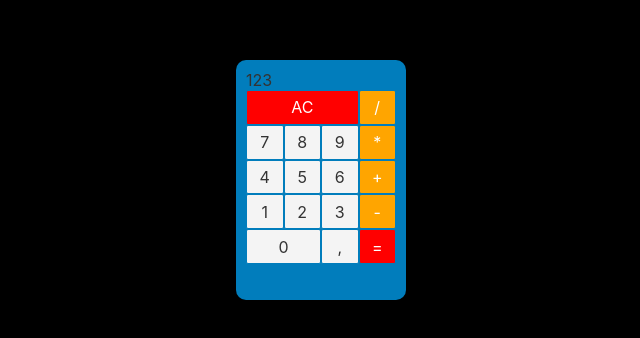
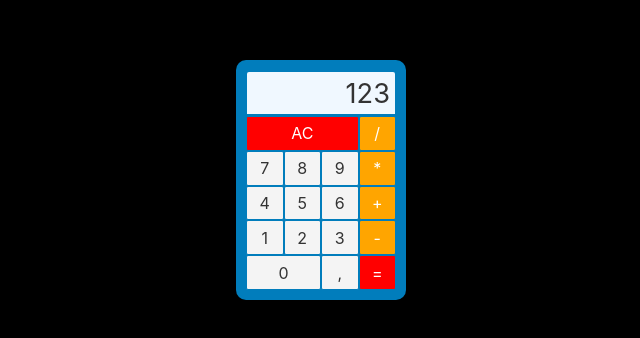
Before and after one commit to Andreas-Ziegler22/calculator-svelte, a Svelte app in the folder Calculator-Svelte/: page / in a window 1280 px wide. Shown: the part 228-566 px from the top of the page, without its empty margins (319-959 px from the left). Built offline with nearby package versions, Linux system fonts and the light colour scheme.

Commit message:
inside display style

```diff
--- a/Calculator-Svelte/src/components/display.svelte
+++ b/Calculator-Svelte/src/components/display.svelte
@@ -9,5 +9,17 @@
 <style>
   .displayD{
     display: flex;
+    flex: 1;
+    justify-content: flex-end;
+    align-items: center;
+    padding: 0px 5px;
+    font-size: 1.7rem;
+    background-color: aliceblue;
+    overflow: hidden;
+    margin: 2px 1px;
+    border-top-right-radius: 2px;
+    border-top-left-radius: 2px;
+
+
   }
 </style>
```
